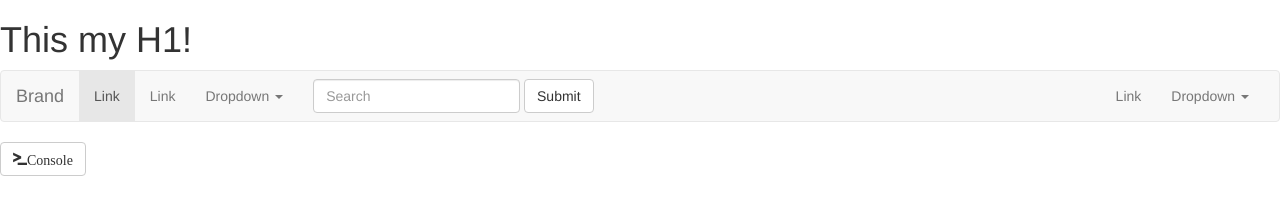
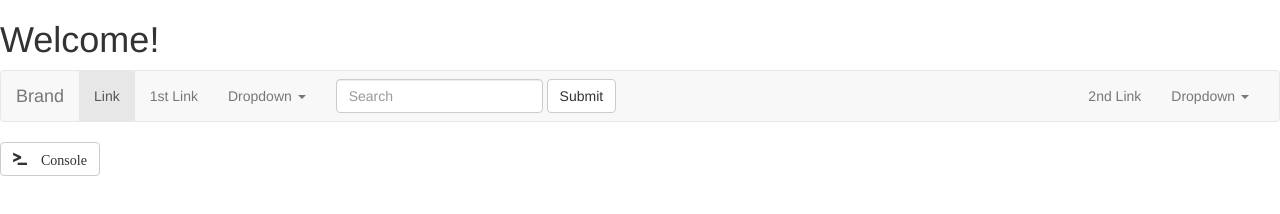
Before and after one commit to switchmi/switchmisite, a plain HTML site: page index.html in a window 1280 px wide. Drawn offline with nearby package versions, Linux system fonts and the light colour scheme.

Commit message:
Update index.html

```diff
--- a/index.html
+++ b/index.html
@@ -5,7 +5,7 @@
 	<link rel="stylesheet" type="text/css" href="https://maxcdn.bootstrapcdn.com/bootstrap/3.3.7/css/bootstrap.min.css">
 </head>
 <body>
-<h1>This my H1!</h1>
+<h1>Welcome!</h1>
 <nav class="navbar navbar-default">
   <div class="container-fluid">
     <!-- Brand and toggle get grouped for better mobile display -->
@@ -23,7 +23,7 @@
     <div class="collapse navbar-collapse" id="bs-example-navbar-collapse-1">
       <ul class="nav navbar-nav">
         <li class="active"><a href="#">Link <span class="sr-only">(current)</span></a></li>
-        <li><a href="#">Link</a></li>
+        <li><a href="#">1st Link</a></li>
         <li class="dropdown">
           <a href="#" class="dropdown-toggle" data-toggle="dropdown" role="button" aria-haspopup="true" aria-expanded="false">Dropdown <span class="caret"></span></a>
           <ul class="dropdown-menu">
@@ -44,8 +44,8 @@
         <button type="submit" class="btn btn-default">Submit</button>
       </form>
       <ul class="nav navbar-nav navbar-right">
-        <li><a href="#">Link</a></li>
-        <li class="dropdown">
+        <li><a href="#">2nd Link</a></li>
+        <li class="Drop it">
           <a href="#" class="dropdown-toggle" data-toggle="dropdown" role="button" aria-haspopup="true" aria-expanded="false">Dropdown <span class="caret"></span></a>
           <ul class="dropdown-menu">
             <li><a href="#">Action</a></li>
@@ -60,7 +60,7 @@
   </div><!-- /.container-fluid -->
 </nav>
 <button type="button" class="btn btn-default" aria-label="Left Align">
-  <span class="glyphicon glyphicon-console" aria-hidden="true">Console</span>
+  <span class="glyphicon glyphicon-console" aria-hidden="true"> Console</span>
 </button>
 </body>
 </html>
```
